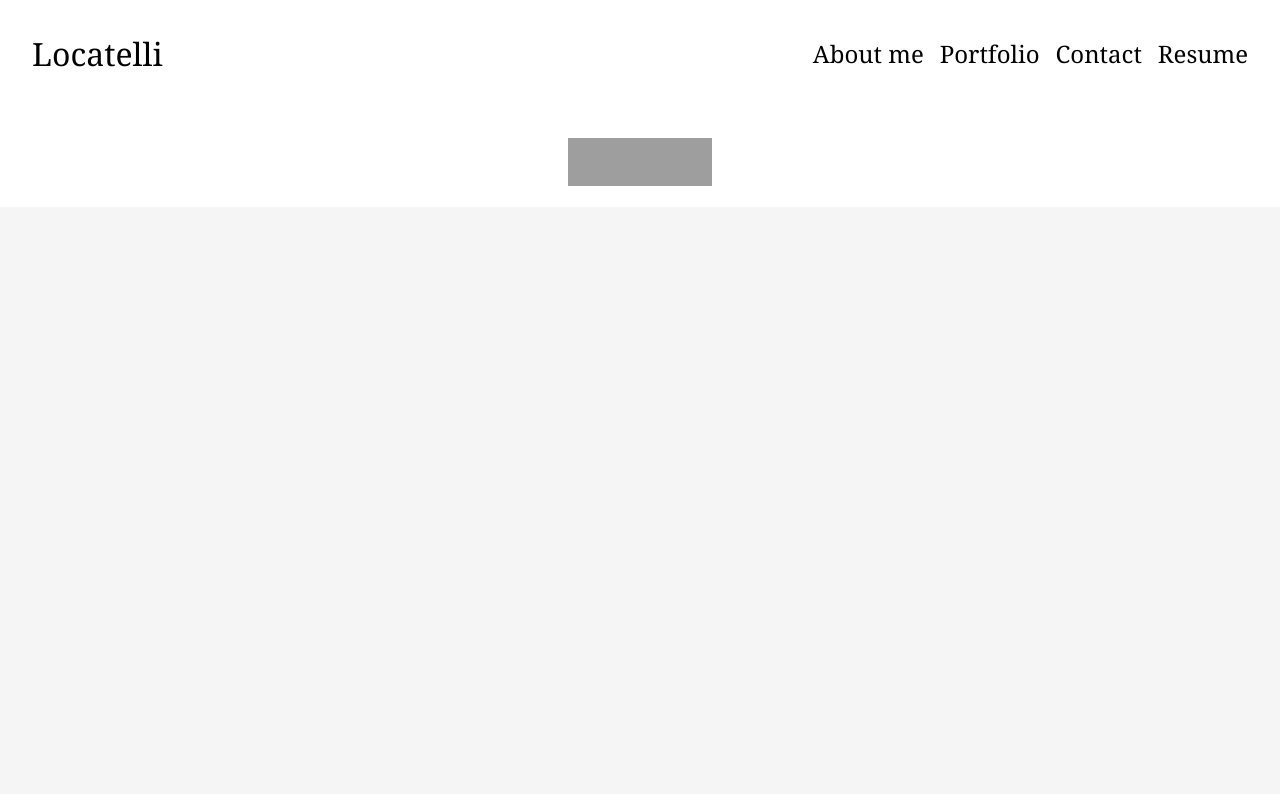
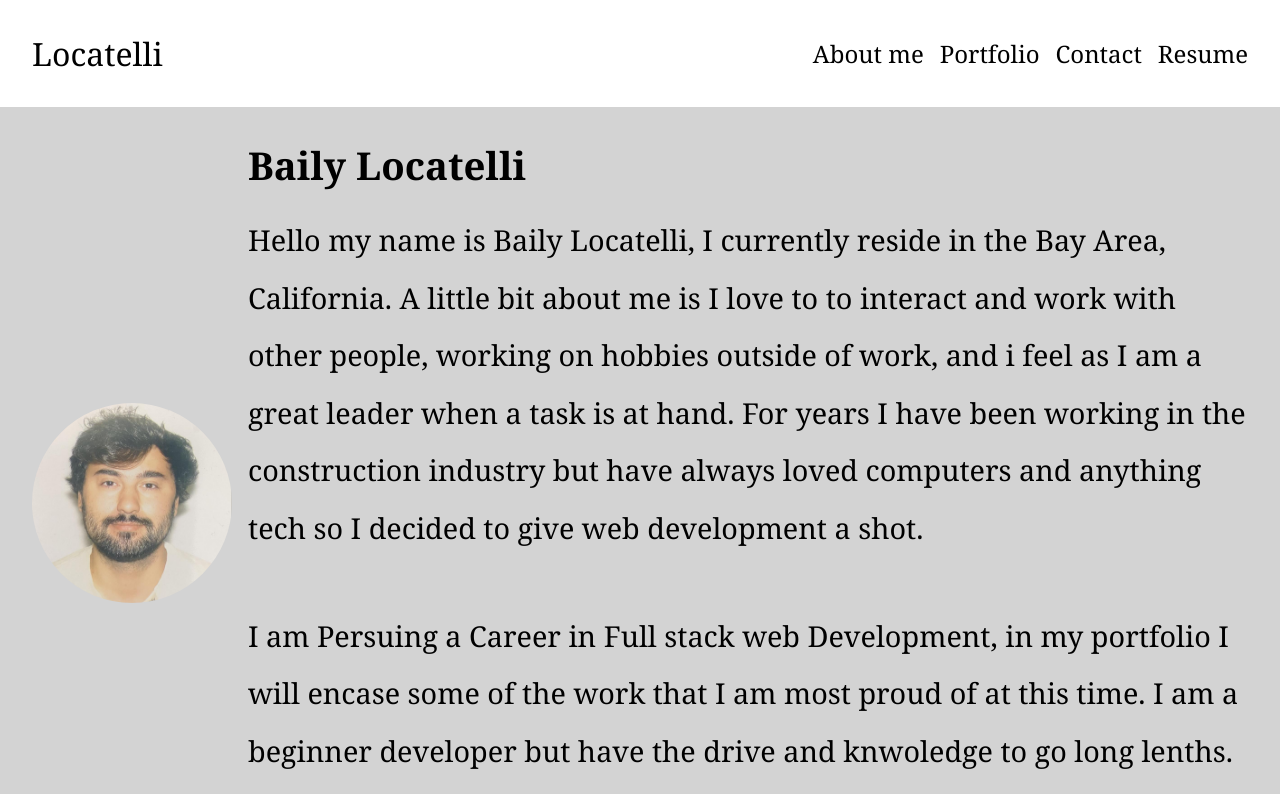
Before and after one commit to b-locatelli/my-react-portfolio, a React (Create React App) app: page / in a window 1280 px wide. Shown: the top 794 px of the page. Built offline with nearby package versions, Linux system fonts and the light colour scheme; grey boxes are pictures that could not be loaded; the HTML template or start-up script is replaced by a standard one.

Commit message:
fixed working routers

```diff
--- a/src/App.js
+++ b/src/App.js
@@ -14,7 +14,7 @@
     <HashRouter basename="/">
       <Header />
     <Routes>
-      <Route path="/my-react-portfolio" element={<AboutMe />} />
+      <Route path="/" element={<AboutMe />} />
       <Route path="/portfolio" element={<Portfolio />} />
       <Route path="/contact" element={<Contact />} />
       <Route path="/resume" element={<Resume />} />
--- a/src/components/header/header.js
+++ b/src/components/header/header.js
@@ -9,7 +9,7 @@
       <div className="name">Locatelli</div>
       <div className="nav">
         <nav>
-          <Link to="/my-react-portfolio">About me</Link>
+          <Link to="/">About me</Link>
           <Link to="/portfolio">Portfolio</Link>
           <Link to="/contact">Contact</Link>
           <Link to="/Resume">Resume</Link>
```
Also changed, not shown: 1 other file (tests, documents, lock files or other folders).
